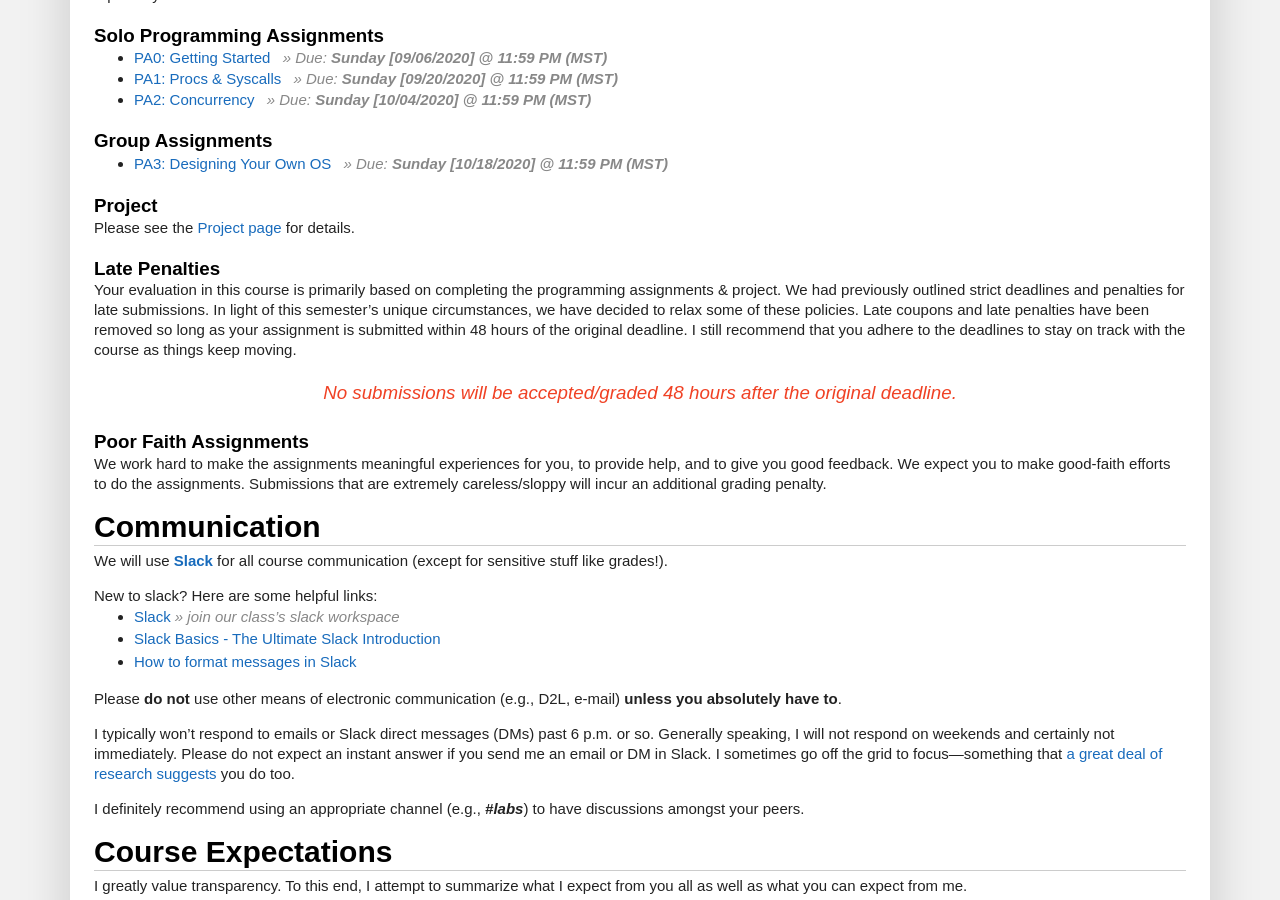
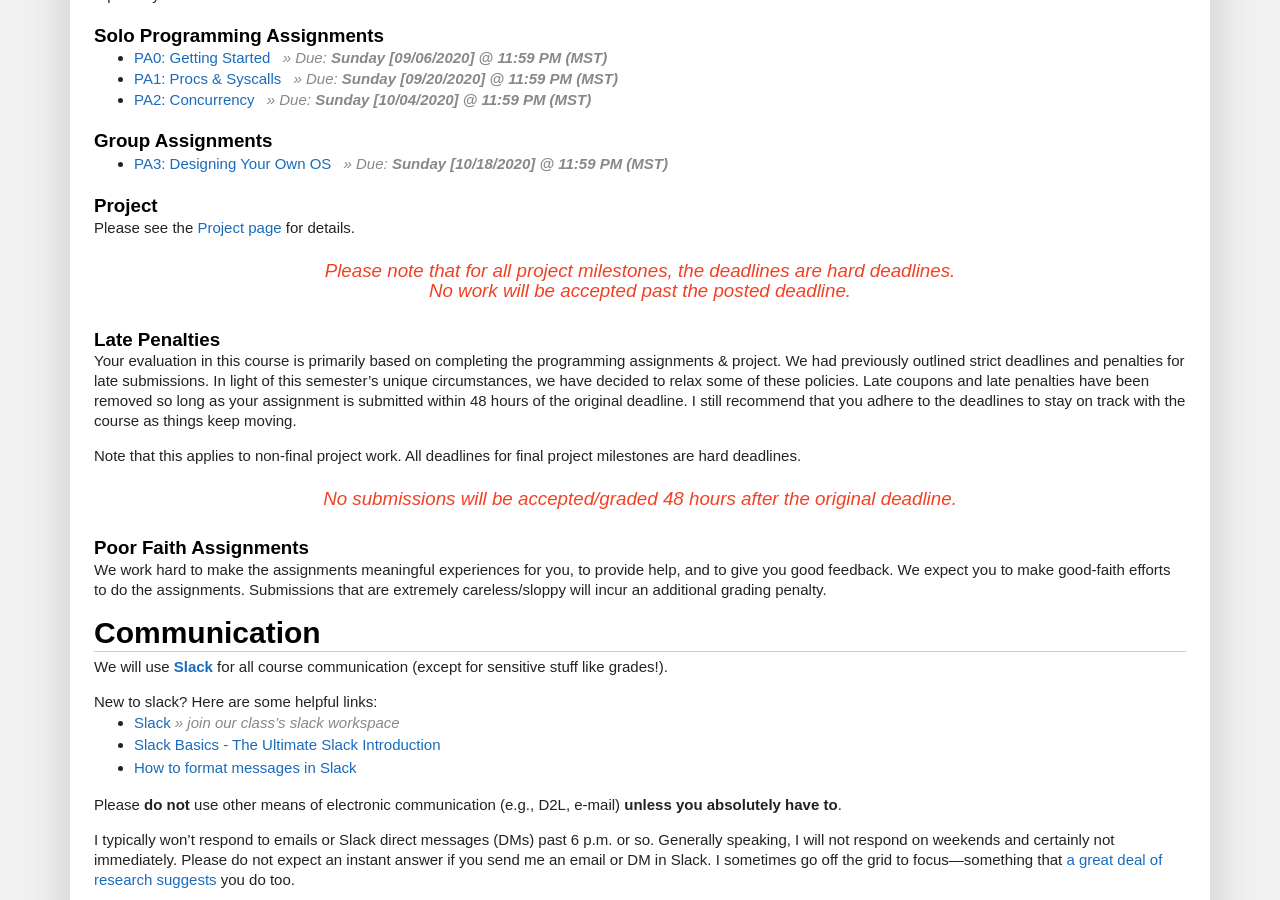
Before and after one commit to traviswpeters/cs460-2020-fall, a Jekyll site: the page built from index.md, in a window 1280 px wide and 900 px high, scrolled down 5403 px. Built offline with Jekyll 4.4.1, drawn with Linux system fonts in a browser that asks for light colours; nearby versions of some CDN libraries; some web fonts are replaced; comment, search, counter and statistics services are not loaded; some of the changed text lies outside the part shown.

Commit message:
tweaking deets

```diff
--- a/index.md
+++ b/index.md
@@ -624,6 +624,9 @@
 <td markdown="span">10/19/2020 (M)</td>
 <!-- Topics & Lecture Details Here -->
 <td markdown="span" markdown="1">
+- Approaches to Memory Management (Part 6) _>> variations, paging to disk_{:.text-muted}
+<!-- [video](){:.video} -->
+<!-- [slides](files/cs460-07-memory-p6.pdf){:.slides} -->
 </td>
 <!-- Assignments & Reading Here -->
 <td markdown="span" markdown="1">
@@ -1016,6 +1027,10 @@
 
 Please see the [Project page]({{site.baseurl}}/{{site.data.settings.project.link}}) for details.
 
+_**Please note that for all project milestones, the deadlines are hard deadlines. <br/> No work will be accepted past the posted deadline.**_
+{:.text-center .lead .text-danger .pt-2 .pb-2}
+
+
 <!--
 ##### Yalnix Checkpoints (Group Project)
 
@@ -1039,6 +1054,8 @@
 Late coupons and late penalties have been removed so long as your assignment is submitted within 48 hours of the original deadline.
 I still recommend that you adhere to the deadlines to stay on track with the course as things keep moving.
 
+Note that this applies to non-final project work.
+All deadlines for final project milestones are hard deadlines.
 
 <!-- The penalties for late submissions are as follows: -->
 <!-- {:.p-0 .m-0} -->
```
Also changed, not shown: other parts of index.md (+9 -1 lines), project/index.md (+3 -0 lines).
